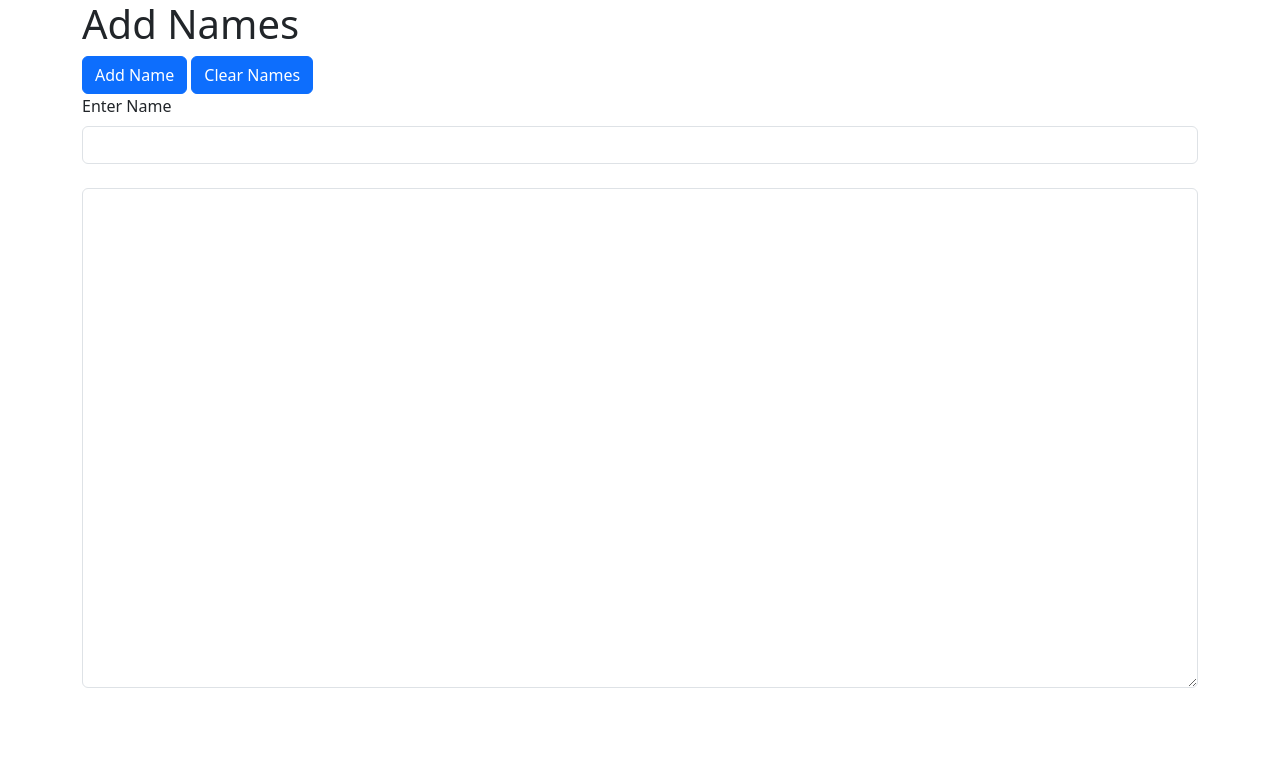
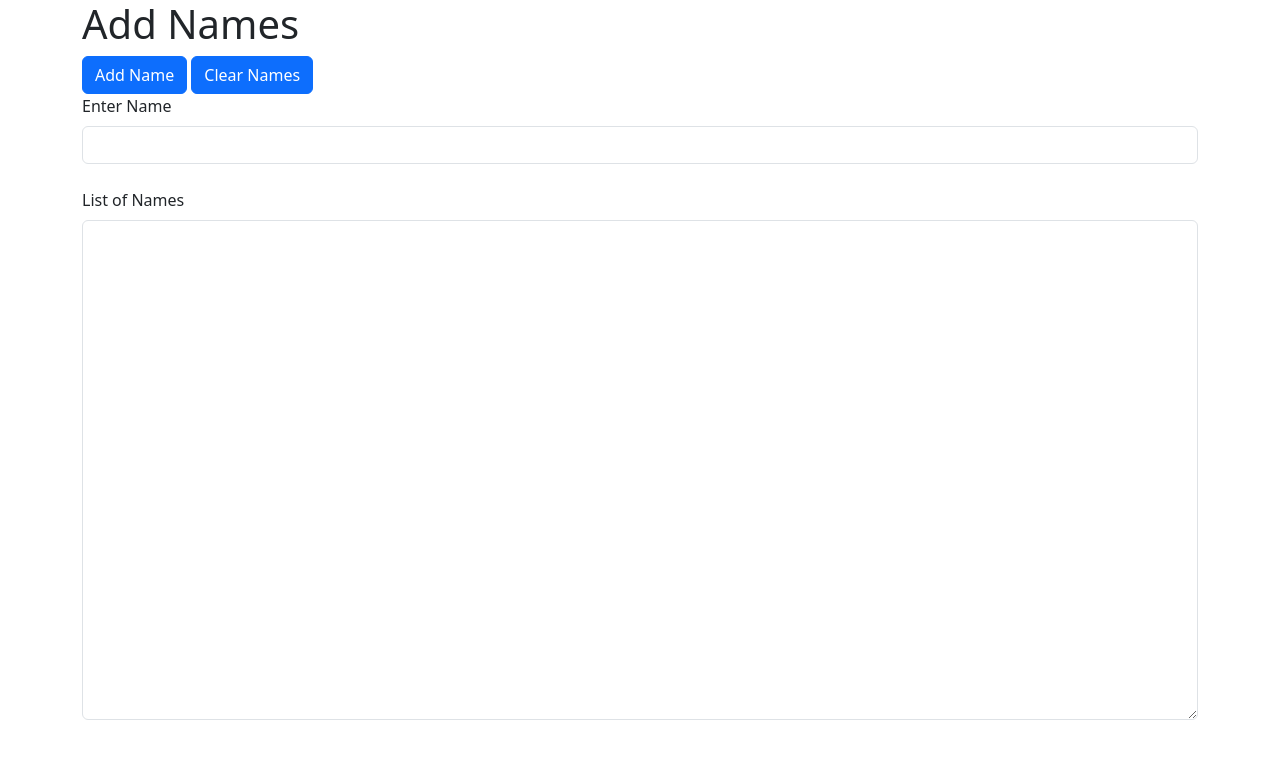
Before and after one commit to robhewison/CPS_276, a PHP site: page /form.php in a window 1280 px wide. Shown: the top 759 px of the page. Run offline with PHP 8.4, Linux system fonts and the light colour scheme.

Commit message:
cleaned up code

```diff
--- a/assignments/assignment4/form.php
+++ b/assignments/assignment4/form.php
@@ -7,13 +7,11 @@ if(count($_POST) > 0){
 }
 ?>
 
-
-
-
 <!DOCTYPE html>
 <html lang="en">
 <head>
     <meta charset="UTF-8">
+    <meta name="viewport" content="width=device-width, initial-scale=1.0">
     <title>Assignment 4</title>
     <link href="https://cdn.jsdelivr.net/npm/bootstrap@5.3.0-alpha1/dist/css/bootstrap.min.css" rel="stylesheet" integrity="sha384-GLhlTQ8iRABdZLl6O3oVMWSktQOp6b7In1Zl3/Jr59b6EGGoI1aFkw7cmDA6j6gD" crossorigin="anonymous">
 </head>
@@ -29,8 +27,8 @@ if(count($_POST) > 0){
             <input type="text" class="form-control" name="name">
             <br>
         </form>
+        <label for="namelist" class="form-label">List of Names</label>
         <textarea style="height: 500px;" class="form-control" id="namelist" name="namelist"><?php if(isset($output)) { echo $output; } ?></textarea>
     </div>
-
 </body>
 </html>
```
